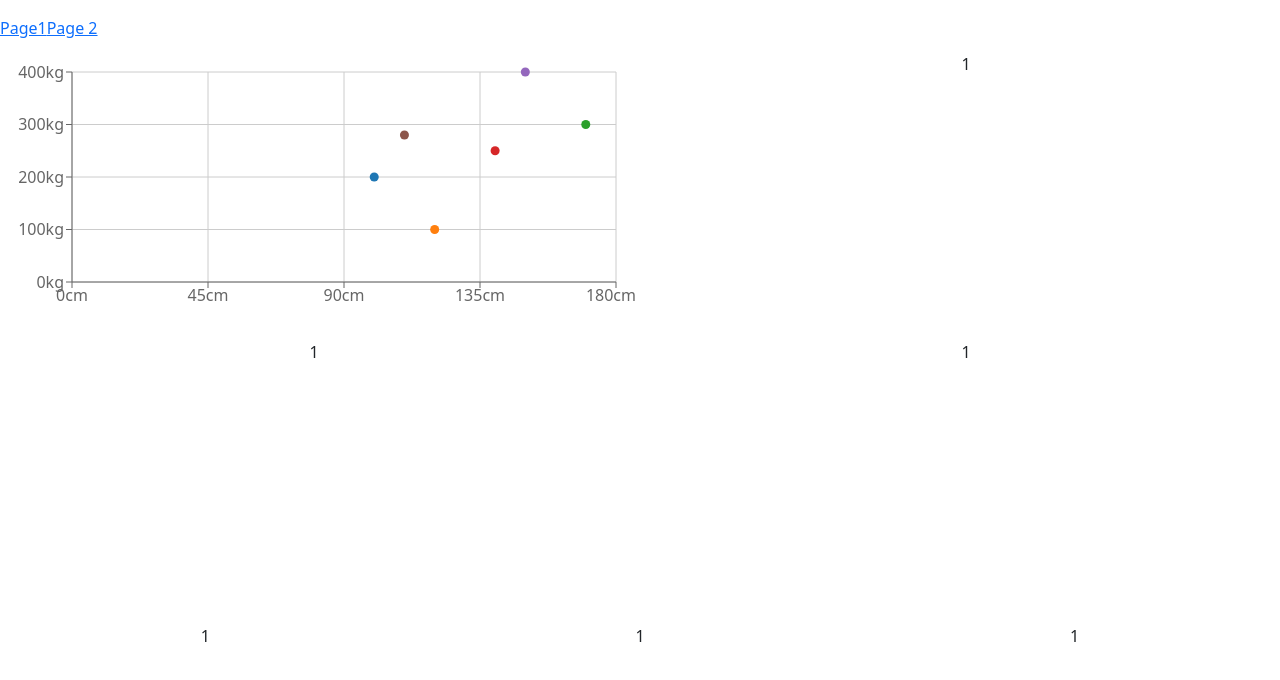
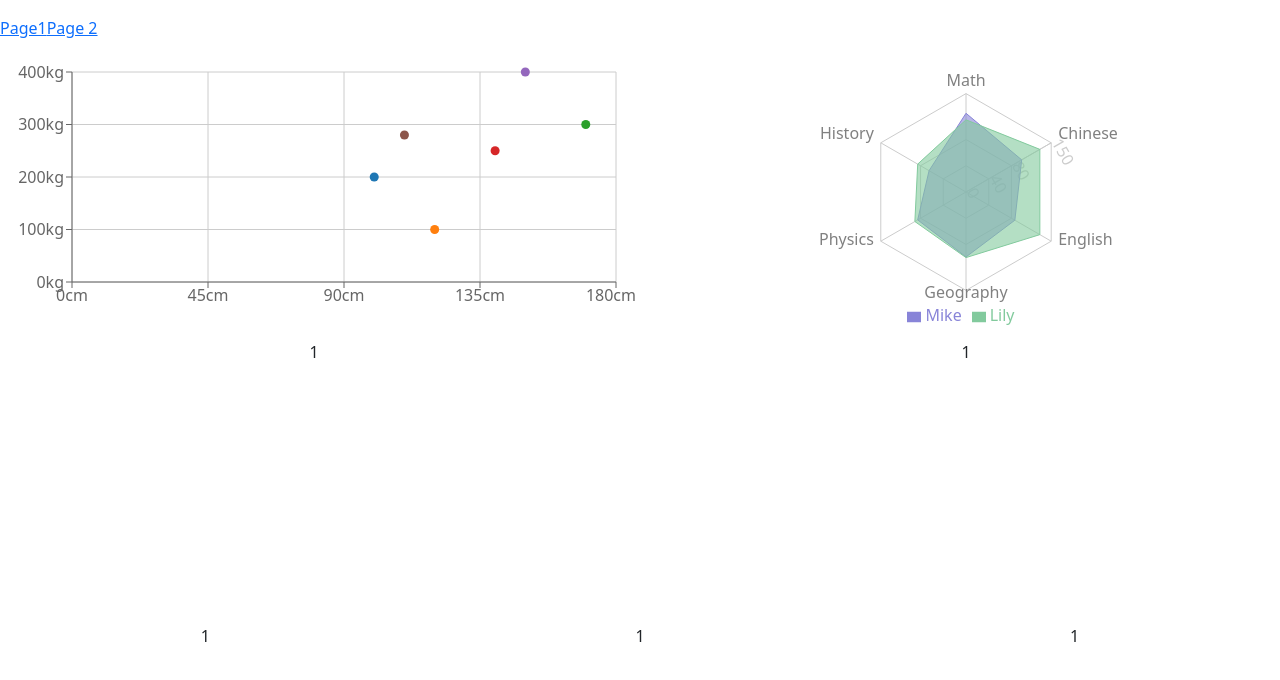
Before and after one commit to Anonymous-Chris/testcharts, a React (Create React App) app: page /page2 in a window 1280 px wide. Shown: the top 680 px of the page. Built offline with nearby package versions, Linux system fonts and the light colour scheme.

Commit message:
radar chart

```diff
--- a/src/components/Pages/Page2.js
+++ b/src/components/Pages/Page2.js
@@ -1,5 +1,6 @@
 import React from 'react';
 import Scatterplot from '../Scatterplot/Scatterplot';
+import RadarChart from '../RadarChart/RadarChart';
 
 export default class Page2 extends React.Component{
     render(){
@@ -10,7 +11,7 @@ export default class Page2 extends React.Component{
                 <Scatterplot/>
             </div>
             <div className="col-lg-6 col-md-12 col-sm-12 p-1 heightofAll" >
-            <p>1</p>
+            <RadarChart/>
             </div>
           </div>
 
--- /dev/null
+++ b/src/components/RadarChart/RadarChart.js
@@ -0,0 +1,59 @@
+import React, { PureComponent } from 'react';
+import { Radar, RadarChart, PolarGrid, Legend, PolarAngleAxis, PolarRadiusAxis, ResponsiveContainer } from 'recharts';
+
+const data = [
+  {
+    subject: 'Math',
+    A: 120,
+    B: 110,
+    fullMark: 150,
+  },
+  {
+    subject: 'Chinese',
+    A: 98,
+    B: 130,
+    fullMark: 150,
+  },
+  {
+    subject: 'English',
+    A: 86,
+    B: 130,
+    fullMark: 150,
+  },
+  {
+    subject: 'Geography',
+    A: 99,
+    B: 100,
+    fullMark: 150,
+  },
+  {
+    subject: 'Physics',
+    A: 85,
+    B: 90,
+    fullMark: 150,
+  },
+  {
+    subject: 'History',
+    A: 65,
+    B: 85,
+    fullMark: 150,
+  },
+];
+
+export default class Example extends PureComponent {
+
+  render() {
+    return (
+      <ResponsiveContainer width="100%" height="100%">
+        <RadarChart cx="50%" cy="50%" outerRadius="80%" data={data}>
+          <PolarGrid />
+          <PolarAngleAxis dataKey="subject" />
+          <PolarRadiusAxis angle={30} domain={[0, 150]} />
+          <Radar name="Mike" dataKey="A" stroke="#8884d8" fill="#8884d8" fillOpacity={0.6} />
+          <Radar name="Lily" dataKey="B" stroke="#82ca9d" fill="#82ca9d" fillOpacity={0.6} />
+          <Legend />
+        </RadarChart>
+      </ResponsiveContainer>
+    );
+  }
+}
```
